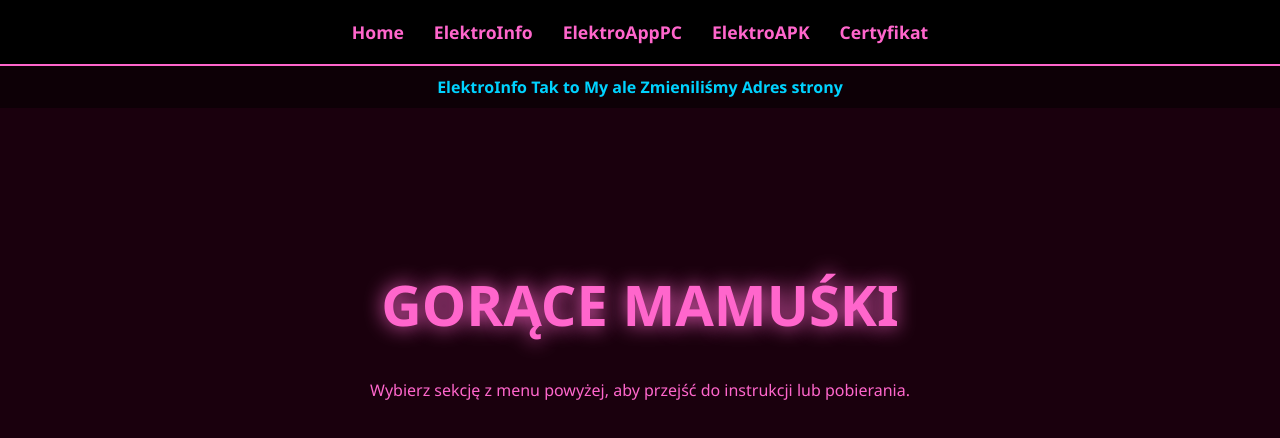
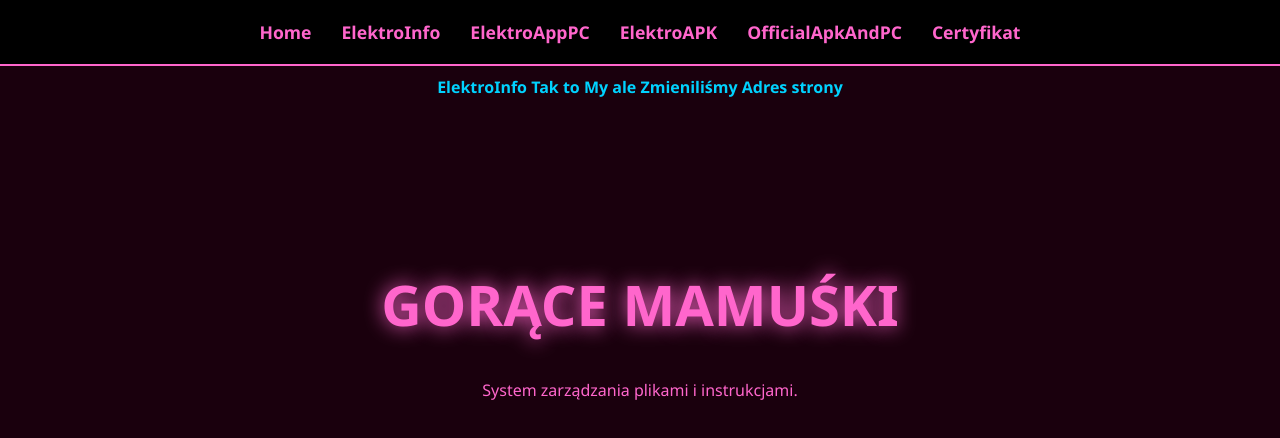
Before and after one commit to franekZz/Gorace-Mamuski, a plain HTML site: page index.html in a window 1280 px wide. Drawn offline with Linux system fonts and the light colour scheme.

Commit message:
Update index.html

```diff
--- a/index.html
+++ b/index.html
@@ -2,7 +2,7 @@
 <html lang="pl">
 <head>
     <meta charset="UTF-8">
-    <title>Gorące Mamuśki - HUB v6.1</title>
+    <title>Gorące Mamuśki - HUB v6.2</title>
     <style>
         :root { --bg: #1a000d; --pink: #ff66cc; --blue: #00d2ff; }
         body { background: var(--bg); color: var(--pink); font-family: 'Segoe UI', sans-serif; text-align: center; margin: 0; }
@@ -11,7 +11,7 @@
         nav a:hover { color: white; text-shadow: 0 0 10px var(--pink); }
         .hero { margin-top: 100px; padding: 20px; }
         .hero h1 { font-size: 3.5rem; text-shadow: 0 0 20px var(--pink); }
-        .info-bar { color: var(--blue); padding: 10px; font-weight: bold; background: rgba(0,0,0,0.5); }
+        .info-bar { color: var(--blue); padding: 10px; font-weight: bold; }
     </style>
 </head>
 <body>
@@ -20,12 +20,13 @@
         <a href="elektroinfo.html">ElektroInfo</a>
         <a href="elektroapppc.html">ElektroAppPC</a>
         <a href="elektroapk.html">ElektroAPK</a>
+        <a href="official.html">OfficialApkAndPC</a>
         <a href="certyfikat.html">Certyfikat</a>
     </nav>
     <div class="info-bar">ElektroInfo Tak to My ale Zmieniliśmy Adres strony</div>
     <div class="hero">
         <h1>GORĄCE MAMUŚKI</h1>
-        <p>Wybierz sekcję z menu powyżej, aby przejść do instrukcji lub pobierania.</p>
+        <p>System zarządzania plikami i instrukcjami.</p>
     </div>
 </body>
 </html>
```
